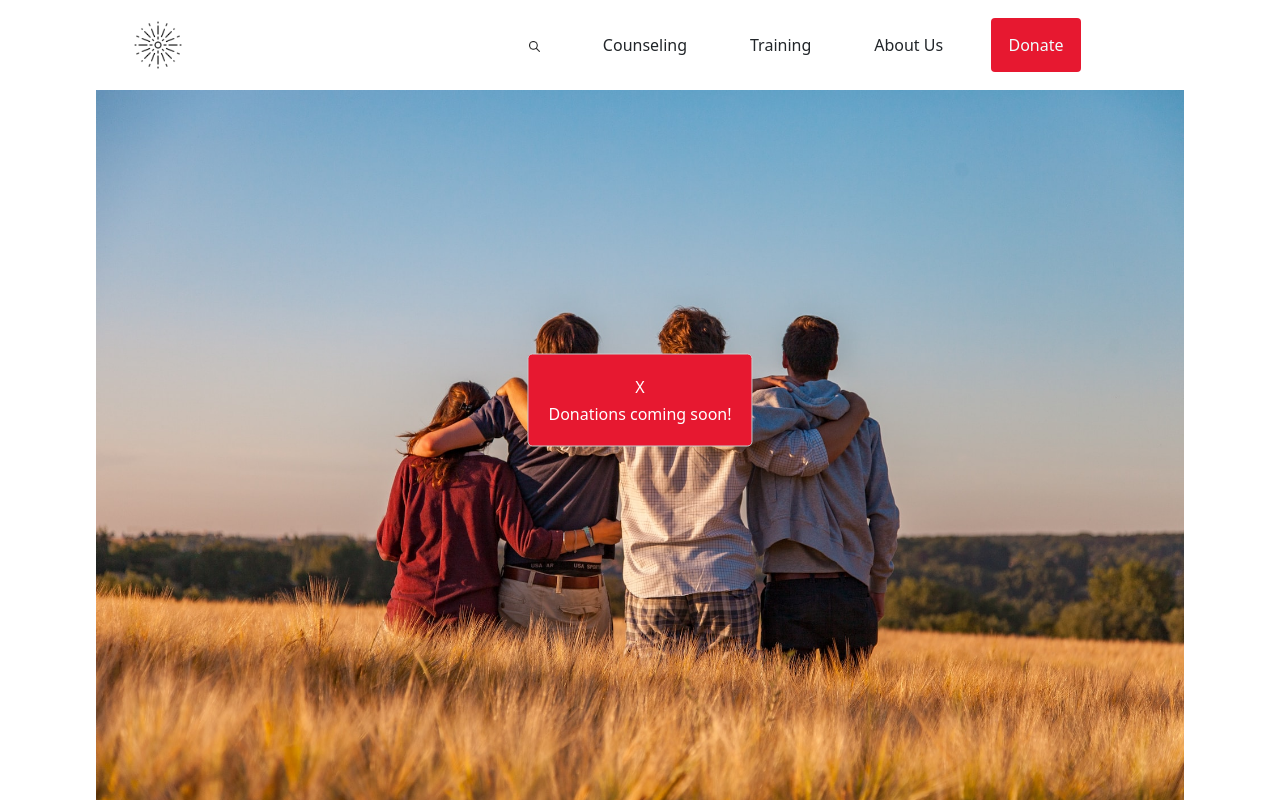
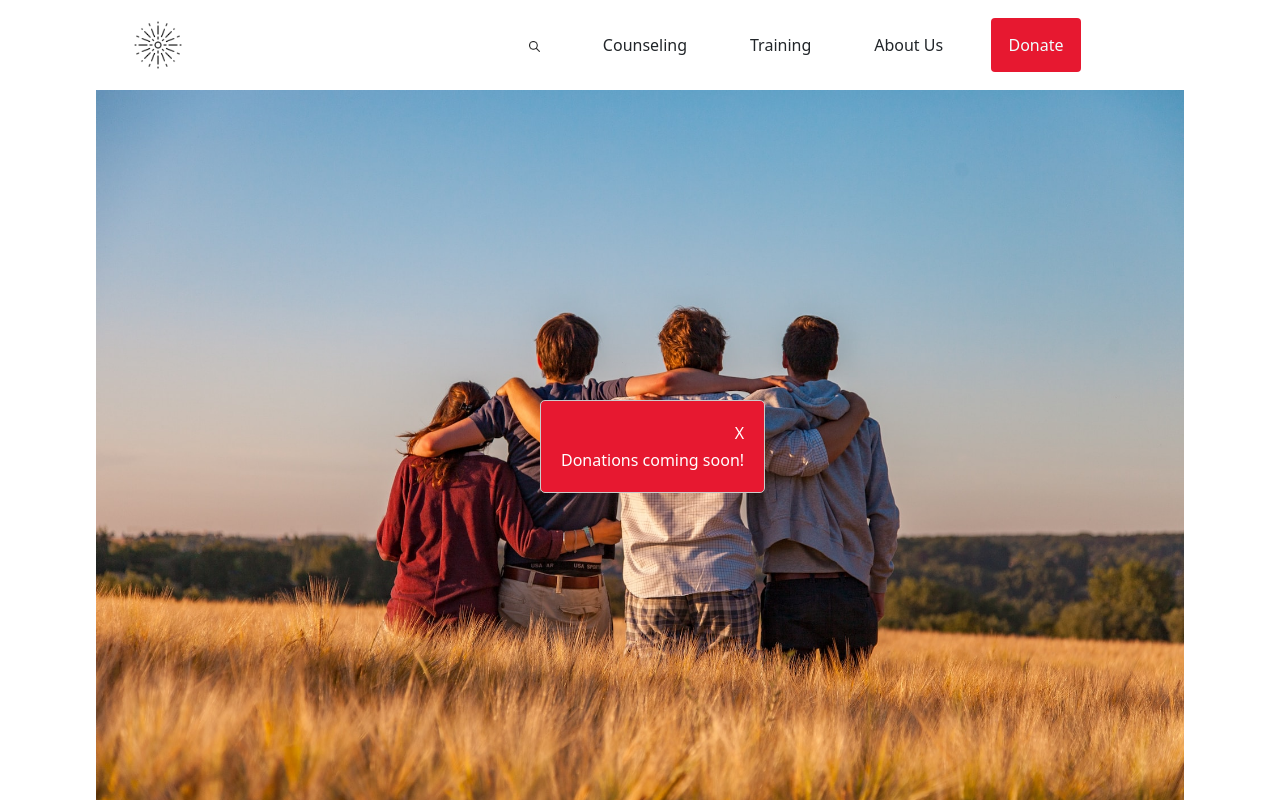
Before and after one commit to gines18/The_Spark, a React (Vite) app: page / in a window 1280 px wide. Both pictures are taken after a click on the item "Donate". Shown: the top 800 px of the page. Built offline with nearby package versions, Linux system fonts and the light colour scheme.

Commit message:
use map method for navbar popup window

```diff
--- a/src/components/Navbar.css
+++ b/src/components/Navbar.css
@@ -123,7 +123,7 @@ li {
   }
 }
 
-#popup_donation {
+#donation-popup {
   display: flex;
   flex-direction: column;
   justify-content: center;
@@ -132,7 +132,7 @@ li {
   top: 50%;
   left: 50%;
   transform: translate(-50%, -50%);
-background-color:  #e71830;
+  background-color:  #e71830;
   padding: 20px;
   border: 1px solid #ccc;
   border-radius: 5px;
@@ -140,7 +140,7 @@ background-color:  #e71830;
   color: white;
 }
 
-#navbar_donate_button {
+#close-popup {
   display: flex;
   justify-content: end;
   margin-bottom: 3px;
--- a/src/components/Navbar.jsx
+++ b/src/components/Navbar.jsx
@@ -1,19 +1,25 @@
 import React, { useState } from "react";
 import "./Navbar.css";
-
+import { motion } from "framer-motion";
 import { Link as ScrollLink, animateScroll as scroll } from "react-scroll";
 
+let data = [
+  {
+    x: "X",
+    text: "Donations coming soon!",
+  },
+];
+
 function Navbar() {
-  const [showBox, setClicked] = useState(false);
-  const [showBoxSearch, setClickedSearch] = useState(false);
+  const [showDonationPopup, setShowDonationPopup] = useState(false);
+  const [showBoxSearch, setShowBoxSearch] = useState(false);
 
-
-  function donate() {
-    setClicked(!showBox);
+  function toggleDonationPopup() {
+    setShowDonationPopup(!showDonationPopup);
   }
 
-  function search() {
-    setClickedSearch(!showBoxSearch);
+  function toggleSearchPopup() {
+    setShowBoxSearch(!showBoxSearch);
   }
 
   return (
@@ -30,53 +36,80 @@ function Navbar() {
 
         <div className="navbar_menu">
           <ul>
-            <li onClick={search}>
+            <li onClick={toggleSearchPopup}>
               <img src="./loupe.png" style={{ width: "11px" }} alt="" />
             </li>
 
             <li>
-              <ScrollLink to="counseling-section"
-              smooth={true} offset={-120} duration={10} easing="linear">
+              <ScrollLink
+                to="counseling-section"
+                smooth={true}
+                offset={-120}
+                duration={10}
+                easing="linear"
+              >
                 Counseling
               </ScrollLink>
             </li>
             <li>
-              <ScrollLink to="counseling-training"  smooth={true} offset={-120} duration={10} easing="linear">
+              <ScrollLink
+                to="counseling-training"
+                smooth={true}
+                offset={-120}
+                duration={10}
+                easing="linear"
+              >
                 Training
               </ScrollLink>
             </li>
             <li>
-              <ScrollLink to="counseling-about"  smooth={true} offset={-120} duration={10} easing="linear">
+              <ScrollLink
+                to="counseling-about"
+                smooth={true}
+                offset={-120}
+                duration={10}
+                easing="linear"
+              >
                 About Us
               </ScrollLink>
             </li>
-            <li id="navbar_button" onClick={donate}>
+            <li id="navbar_button" onClick={toggleDonationPopup}>
               Donate
             </li>
           </ul>
 
-          {showBox && (
-            <>
+          {showDonationPopup && (
+            <motion.p
+              id="donation-popup"
+              initial={{
+                opacity: 1,
+                x: "-100vh",
+              }}
+              animate={{
+                x: -100,
+                opacity: 1,
 
-                <p id="popup_donation">
-                  <span id="navbar_donate_button" onClick={donate}>
-                    X
+                transition: { duration: 0.5 },
+              }}
+            >
+              {data.map((item, index) => (
+                <span key={index}>
+                  <span id="close-popup" onClick={toggleDonationPopup}>
+                    {item.x}
                   </span>
-                 Donations coming soon!
-                </p>
-
-            </>
+                  {item.text}
+                </span>
+              ))}
+            </motion.p>
           )}
           {showBoxSearch && (
             <>
-
-                <p id="popup_donation">
-                  <span id="navbar_donate_button" onClick={search}>
-                    X
-                  </span>
-                  We are working to implement search bar on this website!
-                </p>
-
+              <p id="donation-popup">
+                <span id="close-popup" onClick={toggleSearchPopup}>
+                  X
+                </span>
+                We are working to implement search bar on this website!
+              </p>
             </>
           )}
         </div>
```
